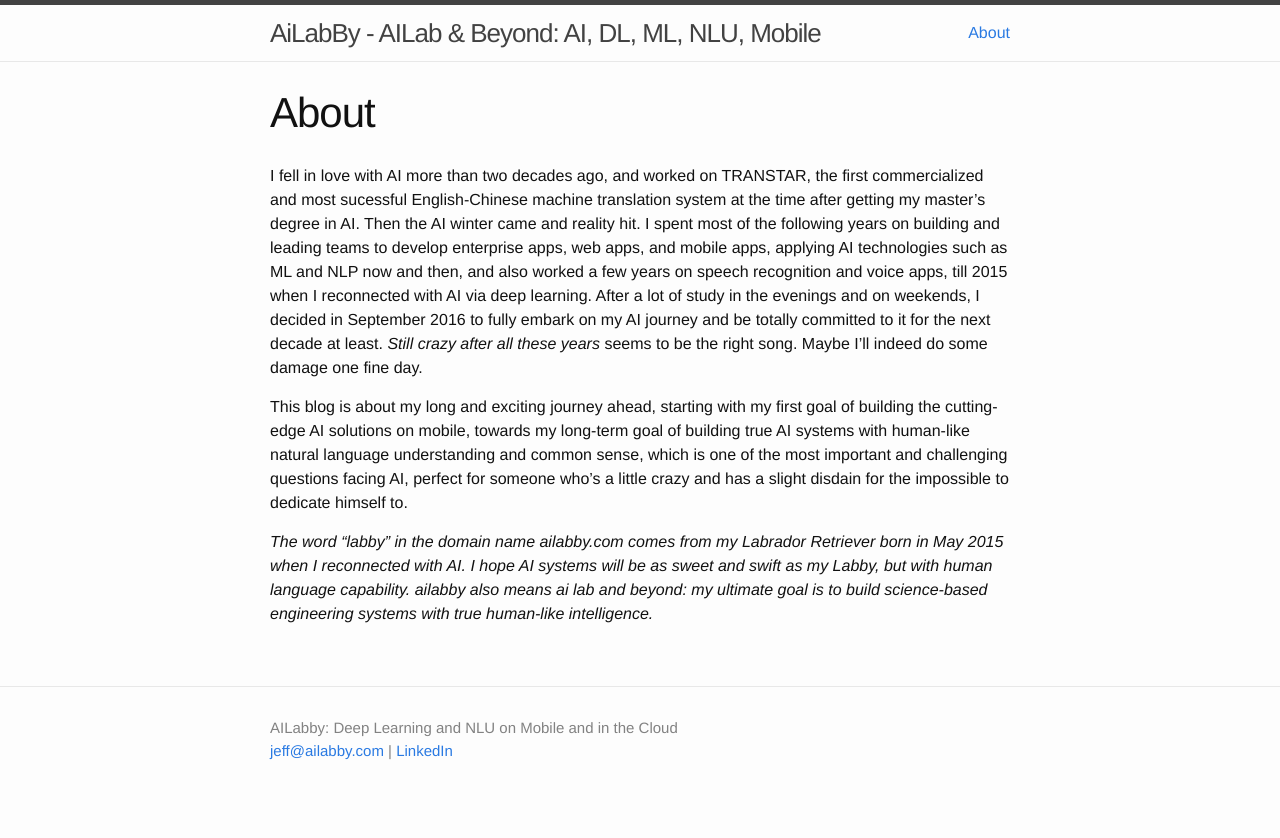
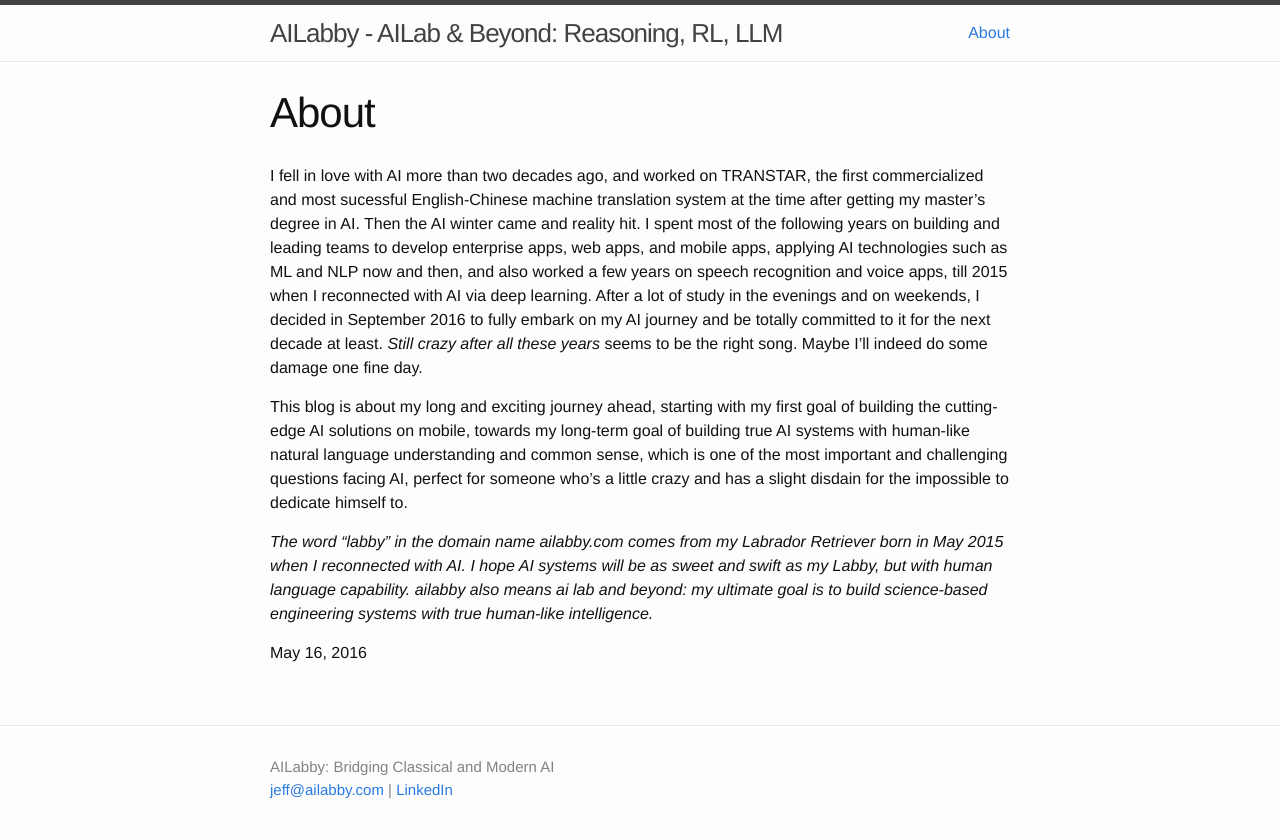
Before and after one commit to jeffxtang/jeffxtang.github.io, a Jekyll site: the page built from about.md, in a window 1280 px wide. Shown: the top 838 px of the page. Built offline with Jekyll 4.4.1, drawn with Linux system fonts in a browser that asks for light colours.

```diff
--- a/_config.yml
+++ b/_config.yml
@@ -6,10 +6,10 @@
 # 'jekyll serve'. If you change this file, please restart the server process.
 
 # Site settings
-title: AiLabBy - AILab & Beyond
+title: AILabby - AILab & Beyond
 email: jeff@ailabby.com
-description: "AILabby: Deep Learning and NLU on Mobile and in the Cloud"
-topics: "AI, DL, ML, NLU, Mobile"
+description: "AILabby: Bridging Classical and Modern AI"
+topics: "Reasoning, RL, LLM"
 baseurl: "" # the subpath of your site, e.g. /blog
 url: "http://jeffxtang.github.io" # the base hostname & protocol for your site
 twitter_username: jeffxtang
--- a/about.md
+++ b/about.md
@@ -10,3 +10,5 @@ I fell in love with AI more than two decades ago, and worked on TRANSTAR, the fi
 This blog is about my long and exciting journey ahead, starting with my first goal of building the cutting-edge AI solutions on mobile, towards my long-term goal of building true AI systems with human-like natural language understanding and common sense, which is one of the most important and challenging questions facing AI, perfect for someone who's a little crazy and has a slight disdain for the impossible to dedicate himself to.
 
 *The word "labby" in the domain name ailabby.com comes from my Labrador Retriever born in May 2015 when I reconnected with AI. I hope AI systems will be as sweet and swift as my Labby, but with human language capability. ailabby also means ai lab and beyond: my ultimate goal is to build science-based engineering systems with true human-like intelligence.*
+
+May 16, 2016
```
Also changed, not shown: _posts/2025-08-30-back-with-a-mission.md (added, +23 -0 lines), _posts/image.png (added).
